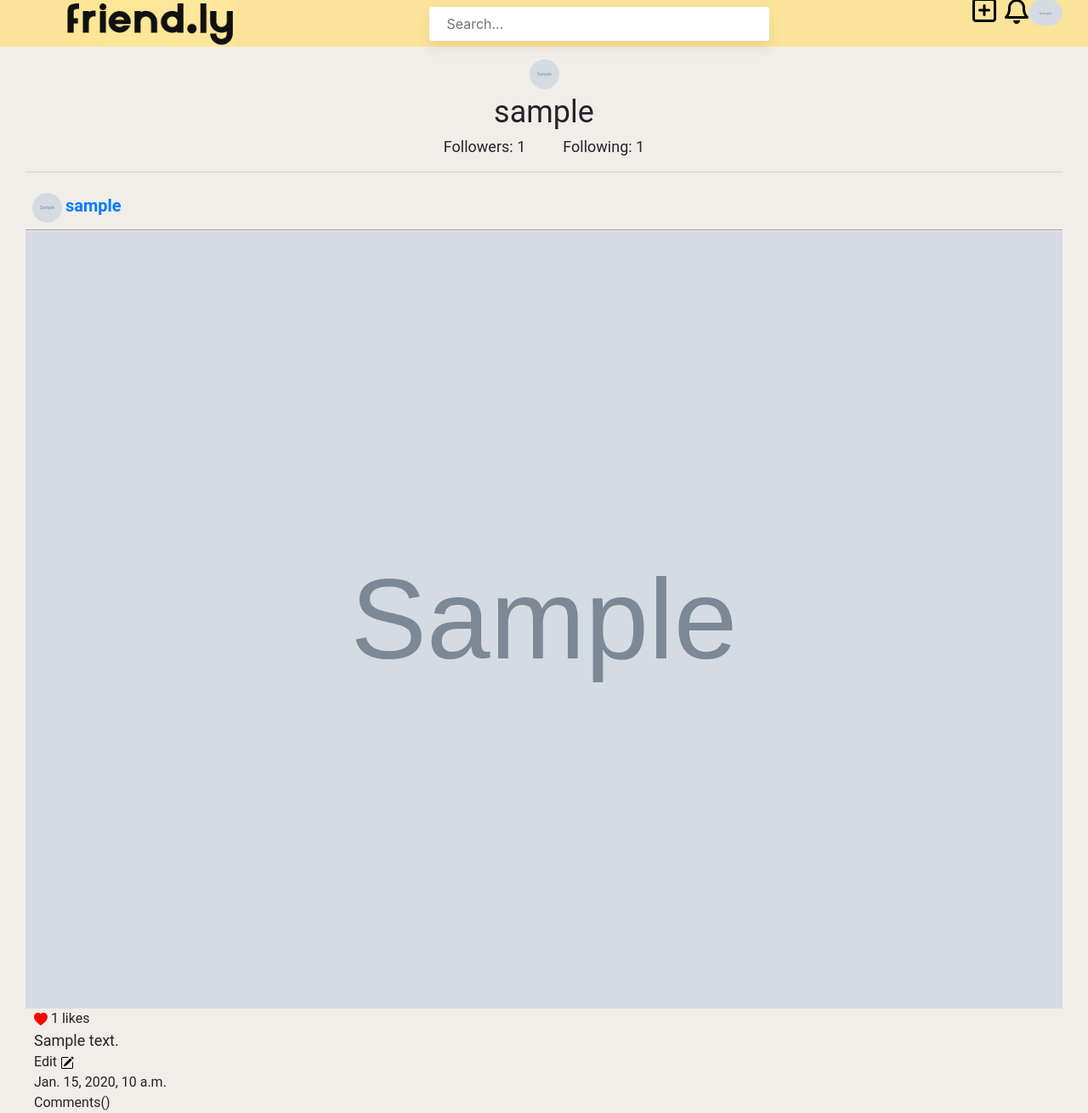
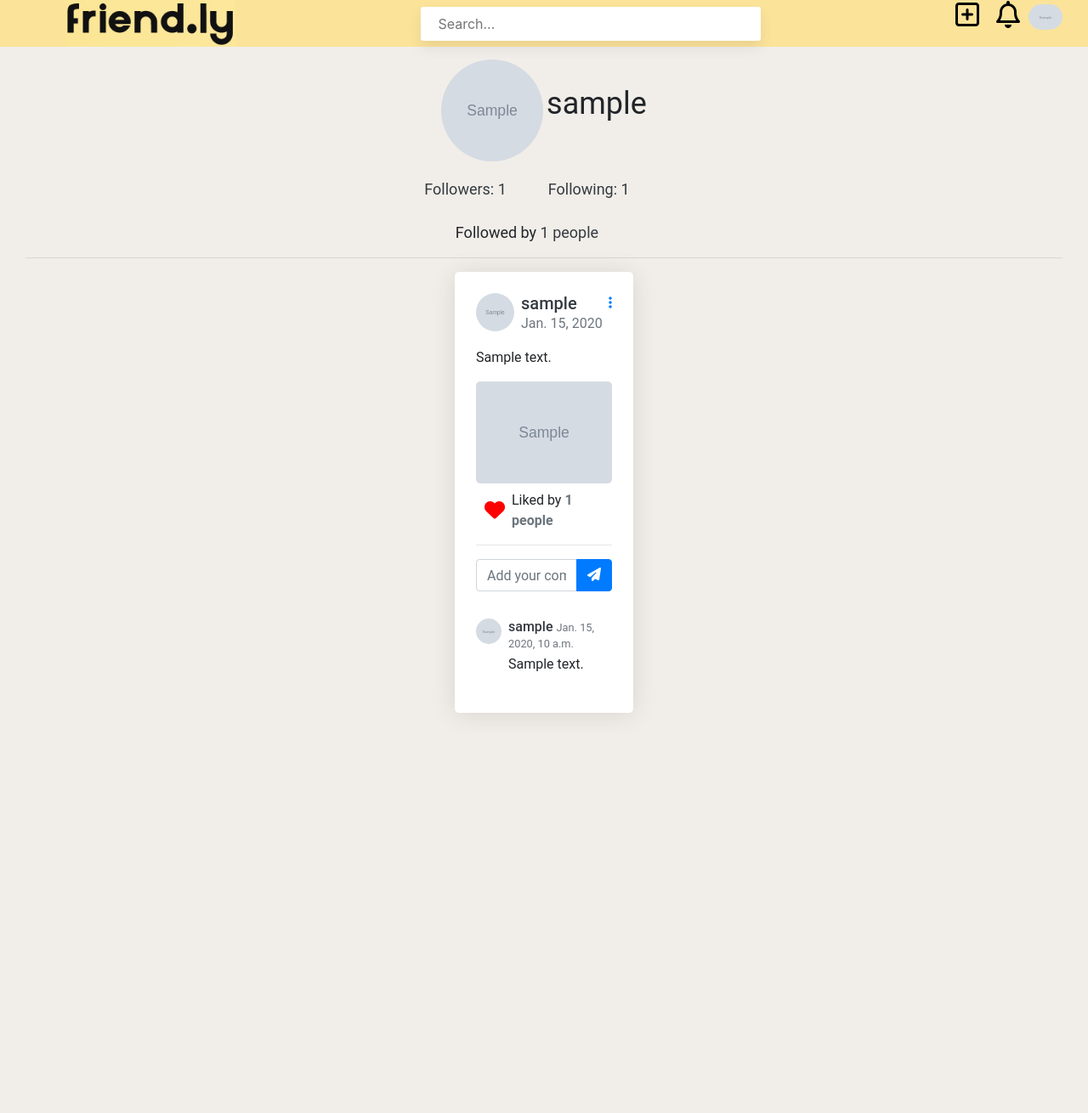
Before and after one commit to KevinKingslin/Network, a Django app: page /u/1 in a window 1280 px wide. Shown: the whole page at 85% size. After the commit the page ends 841 px from the top, so only its background shows below. Run offline with Django 3.2, Linux system fonts and the light colour scheme; a user stored in the database is signed in; tables that the repository leaves empty hold one stand-in row (values such as "Sample post"); grey boxes marked "Sample" are stand-in pictures; some libraries are stand-ins or nearby versions.

Commit message:
Finished profile page

```diff
--- a/network/models.py
+++ b/network/models.py
@@ -1,10 +1,11 @@
+from email.policy import default
 from django.contrib.auth.models import AbstractUser
 from django.db import models
 
 from network.templatetags.getdictvalue import timestamp
 
 class User(AbstractUser):
-    profilePicture = models.ImageField(upload_to='profilePictures/', null=True, blank=True)
+    profilePicture = models.ImageField(upload_to='profilePictures/', default="profilePictures/default.png",null=True, blank=True)
     followerCount = models.IntegerField(default=0)
     followingCount = models.IntegerField(default=0)
 
--- a/network/static/network/mainpage.js
+++ b/network/static/network/mainpage.js
@@ -1,7 +1,3 @@
-hollowHeart = '<svg style="pointer-events: none;" xmlns="http://www.w3.org/2000/svg" width="16" height="16" fill="currentColor" class="bi bi-heart" viewBox="0 0 16 16"><path d="m8 2.748-.717-.737C5.6.281 2.514.878 1.4 3.053c-.523 1.023-.641 2.5.314 4.385.92 1.815 2.834 3.989 6.286 6.357 3.452-2.368 5.365-4.542 6.286-6.357.955-1.886.838-3.362.314-4.385C13.486.878 10.4.28 8.717 2.01L8 2.748zM8 15C-7.333 4.868 3.279-3.04 7.824 1.143c.06.055.119.112.176.171a3.12 3.12 0 0 1 .176-.17C12.72-3.042 23.333 4.867 8 15z"/></svg>'
-
-fullHeart = '<svg style="color: red; pointer-events: none;" xmlns="http://www.w3.org/2000/svg" width="16" height="16" fill="currentColor" class="bi bi-heart-fill" viewBox="0 0 16 16"><path fill-rule="evenodd" d="M8 1.314C12.438-3.248 23.534 4.735 8 15-7.534 4.736 3.562-3.248 8 1.314z"/></svg>'
-
 function toggleLike(likeButton){
     if (likeButton.dataset.like == "true"){
         likeButton.dataset.like = false
@@ -113,6 +109,7 @@ function CreateUserList(header, data){
     title.innerHTML = header
 
     body = document.getElementById('modal-body')
+    body.style.height = "auto"
     body.innerHTML = ''
 
     data.forEach(user => {
@@ -160,7 +157,7 @@ function CreateUserList(header, data){
 }
 
 function GetMutual(ToUserID){
-    fetch(`u/${ToUserID}/Mutual`,{
+    fetch(`${ToUserID}/Mutual`,{
         "method": 'GET'
     })
     .then(response => response.json())
@@ -188,3 +185,59 @@ function GetComments(PostID){
         CreateUserList("Comments", data)
     })
 }
+
+function GetFollowers(ToUserID){
+    fetch(`${ToUserID}/Followers`,{
+        "method": 'GET'
+    })
+    .then(response => response.json())
+    .then(data => {
+        CreateUserList("Followers", data)
+    })
+}
+
+function GetFollowing(ToUserID){
+    fetch(`${ToUserID}/Following`,{
+        "method": 'GET'
+    })
+    .then(response => response.json())
+    .then(data => {
+        CreateUserList("Following", data)
+    })
+}
+
+function CreateForm(header){
+    document.querySelector('#complete-modal').className = "modal-dialog modal-dialog-centered modal"
+
+    title = document.getElementById('modal-title')
+    title.innerHTML = header
+
+    body = document.getElementById('modal-body')
+    body.style.height = "400px"
+
+    body.innerHTML = ''
+
+    container = document.createElement('div')
+    container.className = ''
+    container.style.height = "100%"
+
+    form = document.createElement("form");
+    form.setAttribute('onsubmit',CreateNewPost());
+
+    input = document.createElement('input')
+    input.placeholder = 'Describe your new post'
+    input.className = 'form-control'
+
+    button = document.createElement('button')
+    button.className = 'btn btn-primary'
+    button.innerHTML = 'Create new post'
+
+
+    container.appendChild(input)
+    container.appendChild(button)
+    body.appendChild(container)
+}
+
+function CreateNewPost(){
+
+}
--- a/network/static/network/styles.css
+++ b/network/static/network/styles.css
@@ -22,8 +22,8 @@
 
 .profilePicture {
     border-radius: 50%;
-    width: 35px;
-    height: 35px;
+    width: 120px;
+    height: 120px;
 }
 
 .postImage{
@@ -48,11 +48,13 @@
     margin-right: auto;
     margin-left: auto;
     text-align: center;
+    width: max-content;
 }
 
 #profileUsername {
     text-align: center;
     font-size: 36px;
+    height: max-content;
 }
 
 .profileFollowers {
@@ -152,6 +154,10 @@ main img
     margin-left: 35%;
 }
 
+#profile-posts {
+    margin-left: 25%;
+}
+
 .modal-image {
     float: left;
     margin-right: 20px;
--- a/network/templates/network/layout.html
+++ b/network/templates/network/layout.html
@@ -32,29 +32,21 @@
             <img draggable="false" id="logo" src="{% static 'network/logo.png' %}" style="width: 200px;">
           </a>
         {% endif %}
-          <!-- <fieldset class="field-container"> -->
           {% if user.is_authenticated %}
             <input type="text" placeholder="Search..." class="field" />
-            <!-- <div class="icons-container">
-              <div class="icon-search"></div>
-              <div class="icon-close">
-                <div class="x-up"></div>
-                <div class="x-down"></div>
+
+            <div id="UserOptions" style="display: inline; float: right; margin-right: 30px; margin-bottom: 10px; vertical-align: middle; margin-top: 5px;">
+              <div id="triggerId" data-toggle="dropdown" aria-haspopup="true" aria-expanded="false" style="float: right; cursor: pointer; margin-left: 10px;">
+                <img src="{{ request.user.profilePicture.url }}" style="width: 40px; border-radius: 40px">
               </div>
-            </div>
-          </fieldset> -->
-            <div id="UserOptions" style="display: inline; float: right; margin-right: 30px;">
-              <div id="triggerId" data-toggle="dropdown" aria-haspopup="true" aria-expanded="false" style="float: right; cursor: pointer;">
-                <img src="{{ request.user.profilePicture.url }}" style="width: 40px; border-radius: 40px;">
-              </div>
-              <div class="dropdown-menu dropdown-menu-right" aria-labelledby="triggerId" style="float: right;">
-                  <a class="dropdown-item text-dark" href="{% url 'profile' request.user.id %}"><i class="fa fa-pencil mr-1"></i>Profile</a>
+              <div class="dropdown-menu dropdown-menu-right" aria-labelledby="triggerId" style="float: right; margin-left: 10px;">
+                  <a class="dropdown-item text-dark" href='#'><i class="fa fa-pencil mr-1"></i>Profile</a>
                   <a class="dropdown-item text-danger" href="{% url 'logout' %}"><i class="fa fa-arrow-right-from-bracket mr-1"></i>Log Out</a>
               </div>
-              <button  class="likeButton" style="float: right">
+              <button class="likeButton" style="float: right; margin-left: 10px;">
                 <i class="fa-regular fa-bell fa-2xl"></i>
               </button>
-              <button class="likeButton" style="float: right">
+              <button onclick="CreateForm('Create New Post')" data-toggle="modal" data-target="#exampleModalCenter" class="likeButton" style="float: right">
                 <i class="fa-regular fa-square-plus fa-2xl" aria-hidden="true"></i>
               </button>
             </div>
@@ -65,6 +57,29 @@
       <div class="body">
           {% block body %}
           {% endblock %}
+
+          <div id="exampleModalCenter" class="modal fade bd-example-modal-sm" tabindex="-1" role="dialog" aria-labelledby="mySmallModalLabel" aria-hidden="true">
+            <div id="complete-modal" class="modal-dialog modal-dialog-centered modal-sm">
+              <div class="modal-content">
+                <div class="modal-header">
+                    <h5 id="modal-title" class="modal-title" id="exampleModalLongTitle"></h5>
+                    <button type="button" class="close" data-dismiss="modal" aria-label="Close">
+                      <span aria-hidden="true">&times;</span>
+                    </button>
+                  </div>
+                  <div class="container">
+                      <div class="row">
+                          <div class="col-sm">
+                              <div id="modal-body" style="height: auto; max-height: 400px; overflow: auto">
+
+                              </div>
+                          </div>
+                      </div>
+                  </div>
+              </div>
+            </div>
+          </div>
+
       </div>
     </div>
     <script src="https://code.jquery.com/jquery-3.3.1.slim.min.js" integrity="sha384-q8i/X+965DzO0rT7abK41JStQIAqVgRVzpbzo5smXKp4YfRvH+8abtTE1Pi6jizo" crossorigin="anonymous"></script>
--- a/network/templates/network/profile.html
+++ b/network/templates/network/profile.html
@@ -1,8 +1,9 @@
 {% extends "network/layout.html" %}
+{% load getdictvalue %}
 
 {% block body %}
     <div class="profileHeader">
-        <div>
+        <div style="display: inline;">
             {% if user.profilePicture %}
                 <img src="{{ user.profilePicture.url }}" class="img-responsive profilePicture"\>
             {% else %}
@@ -10,79 +11,119 @@
             {% endif %}
         </div>
 
-        <div id="profileUsername">{{ user.username }}</div>
+        <div id="profileUsername" style="display: inline;">{{ user.username }}
 
             {% if request.user.id != user.id %}
                 {% if following == False %}
-                <h5>Mutual Followers: {{ mutualFollowerCount }}</h5>
                     <button onclick="toggleFollow(this, '{{ user.id }}')" class="btn btn-primary" data-follow="false">Follow</button>
                 {% elif following == True %}
-                <h5>Mutual Followers: {{ mutualFollowerCount }}</h5>
                     <button onclick="toggleFollow(this, '{{ user.id }}')" class="btn btn-primary" data-follow="true">Unfollow</button>
                 {% endif %}
             {% endif %}
-
-        <div style="text-align: center;">
-            <span class="profileFollowers">Followers: <span id="followers">{{ followerCount }}</span></span>
-            <span class="profileFollowing">Following: <span id="following">{{ followingCount }}<span></span>
+            <p>
+                <span class="profileFollowers"><a href="#" class="text-dark" onclick="GetFollowers('{{ user.id }}')" data-toggle="modal" data-target="#exampleModalCenter">Followers: {{ user.followerCount }}</a></span>
+                <span class="profileFollowers"><a href="#" class="text-dark" onclick="GetFollowing('{{ user.id }}')" data-toggle="modal" data-target="#exampleModalCenter">Following: {{ user.followingCount }}</a></span>
+            </p>
         </div>
+        <p class="profileFollowers">Followed by <a href="#" class="text-dark" onclick="GetMutual('{{ user.id }}')" data-toggle="modal" data-target="#exampleModalCenter">{{ mutualFollowerCount }} people</a></p>
 
     </div>
     <hr>
-    {% for post in posts %}
-        <div data-name={{ post.id }} id="postContainer" class="postContainer">
-            <div style="width: 100%; padding: 1vh; border-bottom:  groove 2px; ">
-                <div style="display: inline;">
-                    {% if post.creator.profilePicture %}
-                        <img src="{{ post.creator.profilePicture.url }}" class="img-responsive profilePicture"\>
+    <div class="container" style="display: flex;justify-content: center">
+        <div>
+            <div class="row">
+                <div class="col-sm-6 offset-sm-3">
+    {% if postCount != 0 %}
+        {% for post, likes, comment, CommentCount in posts %}
+                <div class="post-block">
+                    <div class="d-flex justify-content-between">
+                        <div class="d-flex mb-3">
+                            <div class="mr-2">
+                                <a href="{% url 'profile' post.creator.id %}" class="text-dark"><img draggable="false" src="{{ post.creator.profilePicture.url }}" alt="User" class="author-img"></a>
+                            </div>
+                            <div>
+                                <h5 class="mb-0"><a href="{% url 'profile' post.creator.id %}" class="text-dark">{{ post.creator }}</a></h5>
+                                <p class="mb-0 text-muted">{{ post.timestamp|timestamp }}</p>
+                            </div>
+                        </div>
+                        <div class="post-block__user-options">
+                            <a href="#!" id="triggerId" data-toggle="dropdown" aria-haspopup="true" aria-expanded="false">
+                                <i class="fa-solid fa-ellipsis-vertical" aria-hidden="true"></i>
+                            </a>
+                            <div class="dropdown-menu dropdown-menu-right" aria-labelledby="triggerId">
+                                <a class="dropdown-item text-dark" href="#!"><i class="fa-light fa-pencil mr-1"></i>Edit</a>
+                                <a class="dropdown-item text-danger" href="#!"><i class="fa-light fa-trash-can mr-1"></i>Delete</a>
+                            </div>
+                        </div>
+                    </div>
+                    <div class="post-block__content mb-2">
+                        <p>{{ post.description }}</p>
+                        <img draggable="false" src="{{ post.image.url }}" loading="lazy" alt="Content img" />
+                    </div>
+                    <div class="mb-3">
+                        <div class="d-flex justify-content-between mb-2">
+                            <div class="d-flex">
+                                {% if request.user in likes %}
+                                    <button id='{{ post.id }}' onclick=toggleLike(this) class="likeButton" data-like="true">
+                                        <a class="text-dark mr-2"><span><i id="likeIcon-{{post.id}}" class="fa-solid fa-heart fa-xl" style="color: red;"></i></span></a>
+                                    </button>
                                 {% else %}
-                        <img src='/media/profilePictures/default.jpg' class="img-responsive profilePicture"/>
+                                    <button id='{{ post.id }}' onClick=toggleLike(this) class="likeButton" data-like="false">
+                                        <a class="text-dark mr-2"><span><i id="likeIcon-{{post.id}}" class="fa-regular fa-heart fa-xl" style="color: red;"></i></span></a>
+                                    </button>
+                                {% endif %}
+                                <!-- <a href="#!" class="text-danger mr-2"><span><i class="fa fa-heart"></i></span></a>
+                                <a href="#!" class="text-dark mr-2"><span>Comment</span></a> -->
+                                <p class="mb-0">Liked by
+                                    {% if post.likes != 0 %}
+                                        <a href="#" onclick="GetLikes('{{ post.id }}')" class="text-muted font-weight-bold" data-toggle="modal" data-target="#exampleModalCenter"><span id="likeCount-{{post.id}}">{{ post.likes}}</span> people</a></p>
+                                    {% else %}
+                                        <span class="text-muted font-weight-bold" id="likeCount-{{post.id}}">{{ post.likes}}</span> people
                                     {% endif %}
                             </div>
-                <div style="font-size: 20px; display: inline;"><b><a href="{% url 'profile' post.creator.id %}">{{ post.creator }}</a></b></div>
+                        </div>
+                    </div>
+                    <hr>
+                    <div class="post-block__comments">
+                        <!-- Comment Input -->
+                        <div class="input-group mb-3">
+                            <form onsubmit="CreateNewComment(this, '{{ post.id }}')" class="input-group mb-3">
+                                <input id="NewComment-{{post.id}}" type="text" class="form-control" placeholder="Add your comment">
+                                <div class="input-group-append">
+                                    <button class="btn btn-primary" type="submit" id="button-addon2"><i class="fa fa-paper-plane"></i></button>
+                                </div>
+                            </form>
+
+                                <!-- <form onsubmit="editPost(this, '{{ post.id }}')" id="editForm">
+                                    <textarea id="editArea" style="display: none;">{{ post.description }}</textarea>
+                                    <button id='editSave' style="display: none;" class="btn btn-primary" type="submit">Save and Close</button>
+                                </form> -->
+                        </div>
+                        <!-- Comment content -->
+                        {% if comment %}
+                            <div class="comment-view-box mb-3">
+                                <div class="d-flex mb-2">
+                                    <a href="{% url 'profile' comment.user_id.id %}"><img draggable="false" src="{{ comment.user_id.profilePicture.url }}" alt="User img" class="author-img author-img--small mr-2"></a>
+                                    <div>
+                                        <h6 class="mb-1"><a href="{% url 'profile' comment.user_id.id %}" class="text-dark">{{ comment.user_id.username }}</a> <small class="text-muted">{{ comment.created }}</small></h6>
+                                        <p class="mb-1">{{ comment.description }}</p>
+                                    </div>
+                                </div>
+                            </div>
+                        {% endif %}
+                        <!-- More Comments -->
+                        {% if CommentCount > 1 %}
+                            <hr>
+                            <a href="#!" onclick="GetComments('{{ post.id }}')" class="text-dark" data-toggle="modal" data-target="#exampleModalCenter">View More comments <span class="font-weight-bold">({{ CommentCount|add:"-1" }})</span></a>
+                        {% endif %}
+                    </div>
+                </div>
+                {% endfor %}
+                {% endif %}
+            </div>
         </div>
 
-        {% if post.image %}
-            <div id="postImageContainer">
-                <img src="{{ post.image.url }}" class="img-responsive postImage" />
+
         </div>
-        {% endif %}
-
-        {% if post.id in likes %}
-            <!-- Full Heart -->
-            <button id={{ post.id }} onclick=toggleLike(this) class="likeButton" data-like="true">
-                <img src="/static/network/svg/heart-fill.svg">
-            </button>
-            <span id=likeCount-{{ post.id }}>{{ post.likes }}</span> likes
-        {% else %}
-            <!-- Hollow Heart -->
-            <button id={{ post.id }} onClick="toggleLike(this)" class="likeButton" data-like="false">
-                <img src="/static/network/svg/heart.svg">
-            </button>
-            <span id=likeCount-{{ post.id }}>{{ post.likes }}</span> likes
-        {% endif %}
-
-            <div id="postDescription-{{post.id}}" class="postDescription">
-                {{ post.description }}
     </div>
-        {% if request.user == post.creator %}
-            <div id='editContainer-{{ post.id }}' onclick="openEdit('{{ post.id }}')" style="padding-left: 10px">
-                <a id="editLabel">Edit
-                    <img src="static/network/svg/pencil-square.svg">
-                </a>
-                <form onsubmit="editPost(this, '{{ post.id }}')" id="editForm">
-                    <textarea id="editArea" style="display: none;">{{ post.description }}</textarea>
-                    <button id='editSave' style="display: none;" class="btn btn-primary" type="submit">Save and Close</button>
-                </form>
-            </div>
-        {% endif %}
-
-            <div style="padding-left: 10px;">{{ post.timestamp }}</div>
-            <div id="comment" style="padding-left: 10px;"><span>Comments()</span></div>
-            {% for element in post.comments.all %}
-                <span><b>{{ element.user }}</b></span>
-                <span>{{ element.description }}</span>
-            {% endfor %}
-        </div>
-    {% endfor%}
 {% endblock %}
--- a/network/urls.py
+++ b/network/urls.py
@@ -18,6 +18,8 @@ urlpatterns = [
     path("posts/createcomment/<int:post_id>", views.CreateComment, name="CreateComment"),
     path("u/<int:user_id>/toggleFollow", views.toggleFollow, name="toggleFollow"),
     path("u/<int:user_id>/Mutual", views.MutualFollowers, name="Mutual"),
+    path("u/<int:user_id>/Followers", views.Followers, name="Followers"),
+    path("u/<int:user_id>/Following", views.Following, name="Following"),
     path("posts/likes/<int:post_id>", views.AllLikes, name="AllLikes"),
     path("posts/comments/<int:post_id>", views.AllComments, name="AllComments"),
 ]
--- a/network/views.py
+++ b/network/views.py
@@ -61,12 +61,30 @@ def index(request, following=None):
         "MutualList": MutualList,
     })
 
+def Followers(request, user_id):
+    if request.method == "GET":
+        FromUser = User.objects.get(id=request.user.id)
+        ToUser = User.objects.get(id=user_id)
+        serializer = UserSerializer()
+        data = serializer.get_followers(ToUser)
+        data = [User.objects.get(id=user) for user in data]
+        return JsonResponse([UserSerializer(user).data for user in data], safe=False)
+
+def Following(request, user_id):
+    if request.method == "GET":
+        FromUser = User.objects.get(id=request.user.id)
+        ToUser = User.objects.get(id=user_id)
+        serializer = UserSerializer()
+        data = serializer.get_following(ToUser)
+        data = [User.objects.get(id=user) for user in data]
+        print(data)
+        return JsonResponse([UserSerializer(user).data for user in data], safe=False)
+
 def MutualFollowers(request, user_id):
     if request.method == "GET":
         FromUser = User.objects.get(id=request.user.id)
         ToUser = User.objects.get(id=user_id)
         mutual = GetMutualFollowers(FromUser, ToUser)
-        print(mutual)
         return JsonResponse([UserSerializer(user).data for user in mutual], safe=False)
 
 def AllLikes(request, post_id):
@@ -74,9 +92,7 @@ def AllLikes(request, post_id):
         serializer = LikeSerializer()
         post = Post.objects.get(id=post_id)
         data = serializer.get_likes(post)
-        likes = []
-        for user in data:
-            likes.append(User.objects.get(id=user))
+        likes = [User.objects.get(id=user) for user in data]
         return JsonResponse([UserSerializer(user).data for user in likes], safe=False)
 
 def AllComments(request, post_id):
@@ -164,7 +180,6 @@ def toggleLike(request, post_id):
 #page rank - idk
 #Common likes on a post
 
-
 def MutualFollowerCount(FromUser, user_id):
     Count = 0
     for record in FromUser.following.all():
@@ -180,9 +195,11 @@ def profile(request, user_id):
         likeList = []
         fromUser = User.objects.get(id=request.user.id)
         toUser = User.objects.get(id=user_id)
-        posts = Post.objects.filter(creator = toUser).order_by('-timestamp')
-        followerCount = toUser.followerCount
-        followingCount = toUser.followingCount
+
+        serializer = UserSerializer()
+        likeserializer = LikeSerializer()
+        following = serializer.get_following(toUser)
+        followers = serializer.get_followers(toUser)
 
         if fromUser.id != toUser.id:
             try:
@@ -199,16 +216,24 @@ def profile(request, user_id):
 
         mutualFollowerCount = MutualFollowerCount(fromUser, toUser)
 
+        PostData = []
+        posts = Post.objects.filter(creator = toUser).order_by('-timestamp')
+        for post in posts:
+            LikeUser = []
+            likes = likeserializer.get_likes(post)
+            for user in likes:
+                LikeUser.append(User.objects.get(id=user))
+            comments = Comment.objects.filter(post_id=post)
+            PostData.append((post, LikeUser, comments.first(), comments.count()))
+
         for result in fromUser.likedBy.all():
             likeList.append(result.id)
 
         return render(request, "network/profile.html", {
             "user": toUser,
-            "posts": posts,
+            "posts": PostData,
             "likes": likeList,
             "following": following,
-            "followerCount": followerCount,
-            "followingCount": followingCount,
             "mutualFollowerCount": mutualFollowerCount
         })
     else:
```
Also changed, not shown: network/templates/network/index.html (+6 -23 lines), network/api-views.py (added). Lines whose indentation alone changed are shown as unchanged.
